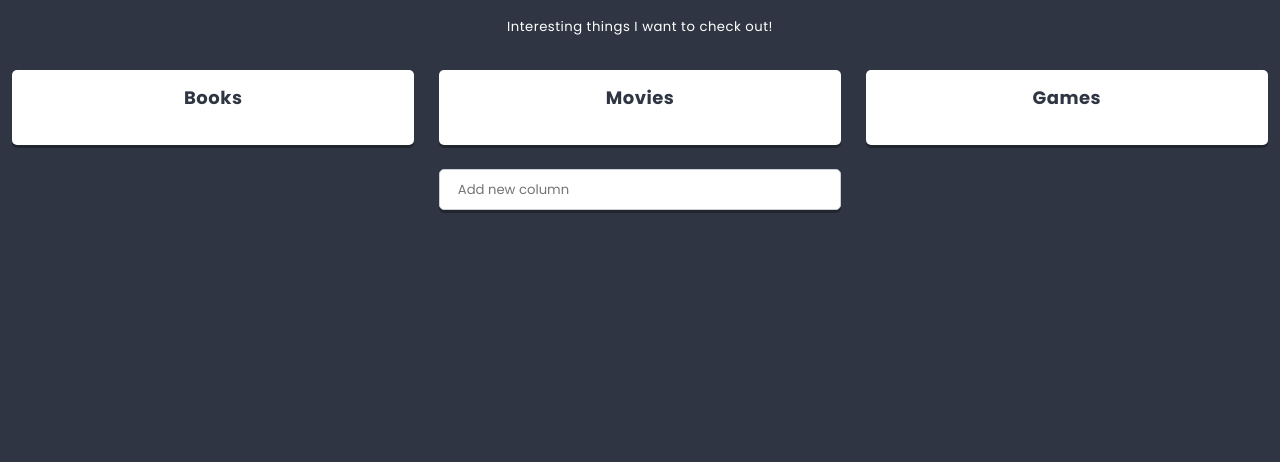
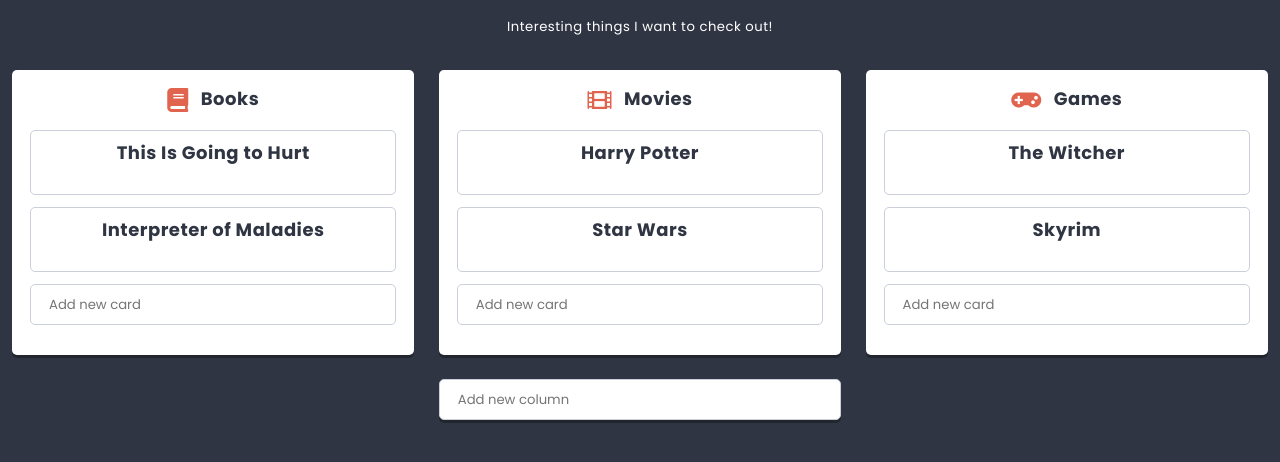
Before and after one commit to KamilMr/ReactStudy, a React app: page / in a window 1280 px wide. Shown: the part 362-824 px from the top of the page. Before the commit the page ends 800 px from the top, so only its background shows below. Built offline with nearby package versions, Linux system fonts and the light colour scheme.

Commit message:
add Card component

```diff
--- /dev/null
+++ b/src/components/Card/Card.js
@@ -0,0 +1,19 @@
+import React from 'react';
+import styles from './Card.scss';
+import PropTypes from 'prop-types';
+
+class Card extends React.Component {
+    static propTypes = {
+        title: PropTypes.node,
+      }
+
+    render(){
+        return (
+            <div className={styles.component}>
+                 <h3 className={styles.title}>{this.props.title}</h3>
+            </div>
+        )
+    }
+}
+
+export default Card
--- a/src/components/Card/Card.scss
+++ b/src/components/Card/Card.scss
@@ -8,3 +8,9 @@
   margin: 0 0 $base-size 0;
   border-radius: $radius;
 }
+
+.title {
+  text-align: center;
+  font-size: ($base-size * 1.5);
+  margin: 0 0 ($base-size * 1.5) 0;
+}
--- a/src/components/Column/Column.js
+++ b/src/components/Column/Column.js
@@ -1,17 +1,53 @@
 import React from 'react';
 import styles from './Column.scss';
 import PropTypes from 'prop-types';
+import Icon from './Icon';
+import {settings} from '../../data/dataStore';
+import Creator from '../Creator/Creator';
+import Card from '../Card/Card';
 
 class Column extends React.Component {
+    state = {
+        cards: this.props.cards || [],
+      }
 
     static propTypes = {
         title: PropTypes.node,
     }
 
+    addCard(title){
+        this.setState(state => (
+          {
+            cards: [
+              ...state.cards,
+              {
+                key: state.cards.length ? state.cards[state.cards.length-1].key+1 : 0,
+                title,
+
+              }
+            ]
+          }
+        ));
+      }
+
     render(){
         return (
             <section className={styles.component}>
-                <h3 className={styles.title}>{this.props.title}</h3>
+                <h3 className={styles.title}>
+                <span className={styles.icon}><Icon name={this.props.icon} /></span>
+                {this.props.title}
+                </h3>
+
+                <div>
+                    {this.state.cards.map(({key, ...cardProps}) => (
+                    <Card key={key} {...cardProps} />
+                    ))}
+                </div>
+
+                <div className={styles.creator}>
+          <Creator text={settings.cardCreatorText} action={title => this.addCard(title)}/>
+        </div>
+
             </section>
 
         )
--- /dev/null
+++ b/src/components/Column/Icon.js
@@ -0,0 +1,5 @@
+import React from 'react';
+
+const Icon = props => (<i className={`fas fa-${props.name}`}></i>);
+
+export default Icon;
--- a/src/components/List/List.js
+++ b/src/components/List/List.js
@@ -39,19 +39,19 @@
   render() {
     return (
       <section className={styles.component}>
+        <h2 className={styles.subtitle}><Hero titleText={this.props.title} image={this.props.image} /></h2>
 
-        <h2 className={styles.subtitle}><Hero titleText={this.props.title} image={this.props.image} /></h2>
         <div className={styles.description}>
           {this.props.description}
         </div>
+
         <div className={styles.columns}>
         {this.state.columns.map(({key, ...columnProps}) => (
           <Column key={key} {...columnProps} />
         ))}
+        </div>
 
-        </div>
         <div className={styles.creator}>
-
           <Creator text={settings.columnCreatorText} action={title => this.addColumn(title)}/>
         </div>
       </section>
```
